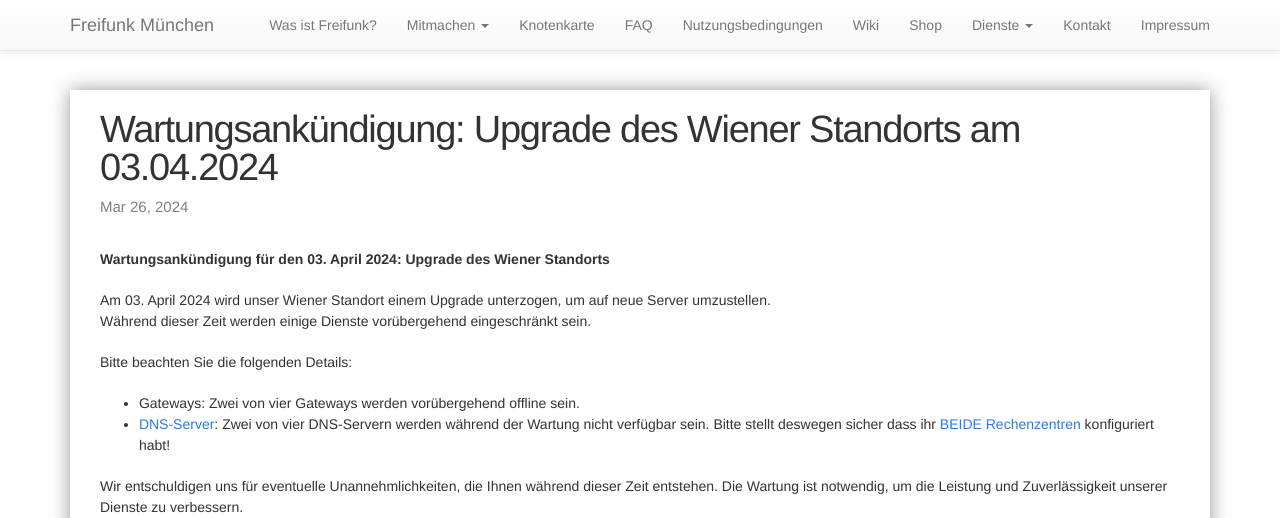
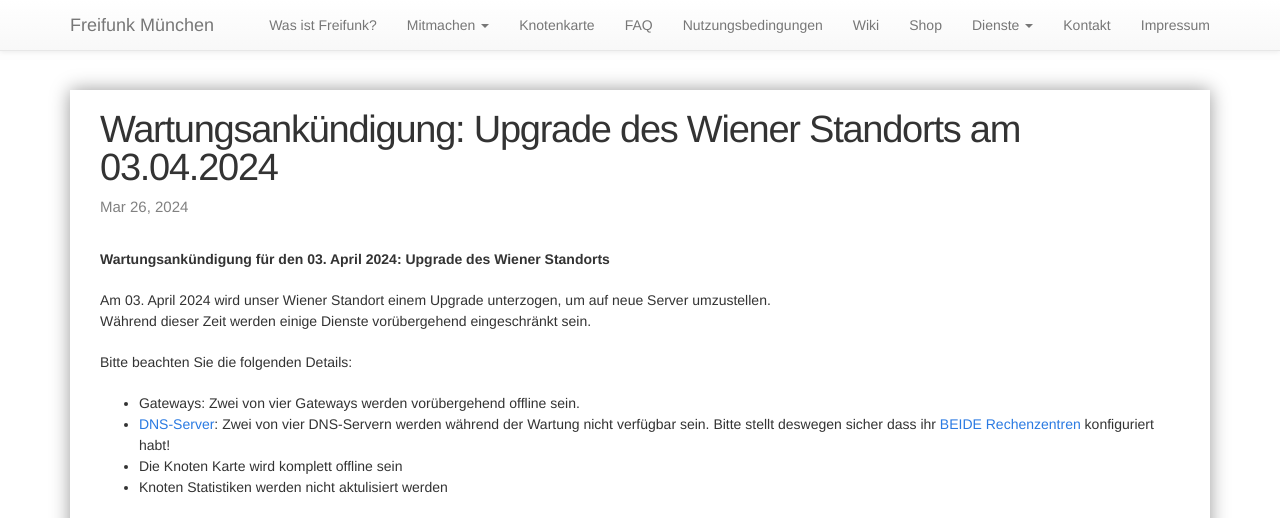
Before and after one commit to freifunkMUC/freifunkmuc.github.io, a Jekyll site: the page built from _posts/2024-03-26-wartungsarbeiten-neue-server-vie.markdown, in a window 1280 px wide and 1211 px high, cut to the strip 0-518 px from the top of the window. Built offline with Jekyll 4.4.1, drawn with Linux system fonts in a browser that asks for light colours.

Commit message:
Update 2024-03-26-wartungsarbeiten-neue-server-vie.markdown

```diff
--- a/_posts/2024-03-26-wartungsarbeiten-neue-server-vie.markdown
+++ b/_posts/2024-03-26-wartungsarbeiten-neue-server-vie.markdown
@@ -13,6 +13,8 @@ Während dieser Zeit werden einige Dienste vorübergehend eingeschränkt sein.
 Bitte beachten Sie die folgenden Details:
 - Gateways: Zwei von vier Gateways werden vorübergehend offline sein.
 - [DNS-Server](https://ffmuc.net/wiki/doku.php?id=knb:dns): Zwei von vier DNS-Servern werden während der Wartung nicht verfügbar sein. Bitte stellt deswegen sicher dass ihr [BEIDE Rechenzentren](https://ffmuc.net/wiki/doku.php?id=knb:dns) konfiguriert habt!
+- Die Knoten Karte wird komplett offline sein
+- Knoten Statistiken werden nicht aktulisiert werden
 
 Wir entschuldigen uns für eventuelle Unannehmlichkeiten, die Ihnen während dieser Zeit entstehen. Die Wartung ist notwendig, um die Leistung und Zuverlässigkeit unserer Dienste zu verbessern.
 
```
